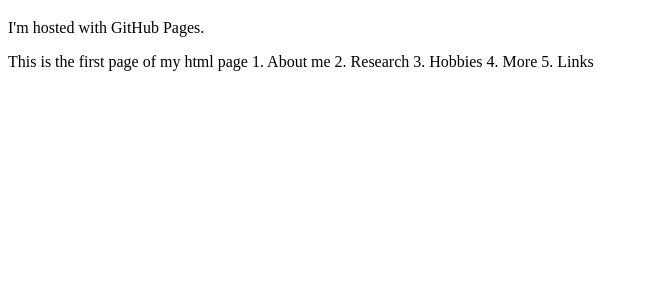
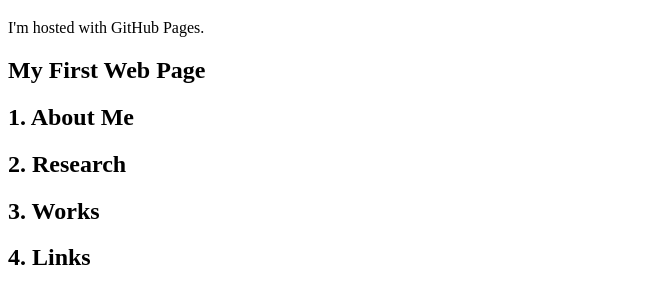
Before and after one commit to wanggene/wanggene.github.io, a plain HTML site: page index.html in a window 1280 px wide. Shown: the part 61-364 px from the top of the page, without its empty margins (0-648 px from the left). Drawn offline with Linux system fonts and the light colour scheme.

Commit message:
new update

```diff
--- a/index.html
+++ b/index.html
@@ -4,11 +4,23 @@
 <h1>Hello World</h1>
 <p>I'm hosted with GitHub Pages.</p>
 
-</h2> This is the first page of my html page
-1. About me
-2. Research
-3. Hobbies
-4. More
-5. Links
+<h2 id="my-first-web-page">My First Web Page</h2>
+
+
+
+<h2 id="1-about-me">1. About Me</h2>
+
+
+
+<h2 id="2-research">2. Research</h2>
+
+
+
+<h2 id="3-works">3. Works</h2>
+
+
+
+<h2 id="4-links">4. Links</h2>
+
 </body>
 </html>
```
